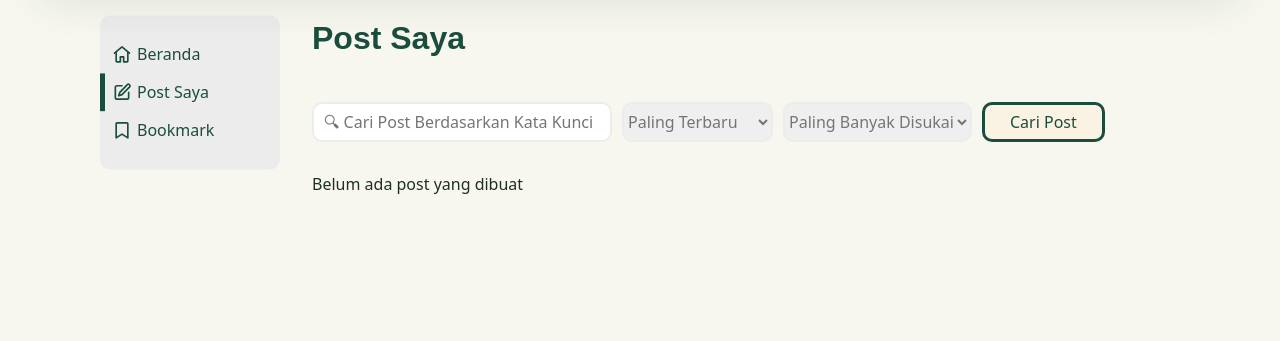
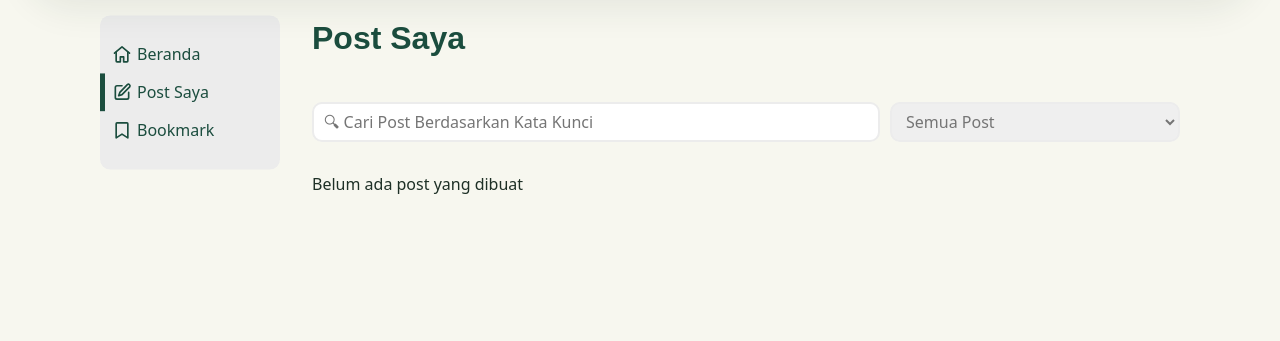
Before and after one commit to pbp-kelompok-b3/Floranity, a Django app: page /forum/post_saya/ in a window 1280 px wide. Shown: the part 115-456 px from the top of the page. Run offline with Django 5.2, Linux system fonts and the light colour scheme; data that the repository does not hold is empty.

Commit message:
feat: Creating tag for post and post search based on the post tag (Pertanyaan, Showcase, Tips)

```diff
--- a/forum/forms.py
+++ b/forum/forms.py
@@ -8,11 +8,13 @@
         fields = [
             "post_title",
             "post_body",
+            "tag"
         ]
 
         labels = {
             "post_title" : "Judul Post",
-            "post_body" : "Isi Post"
+            "post_body" : "Isi Post",
+            "tag" : "Tag Post"
         }
 
         widgets = {
--- a/forum/static/css/forum.css
+++ b/forum/static/css/forum.css
@@ -132,6 +132,50 @@ a {
     gap: 10px;
     margin-top: 40px;
 }
+
+.search-post__fields {
+    flex: 1 1 0;
+    min-width: 0;
+    display: flex;
+    gap: 10px;
+}
+
+.search-post__input,
+.search-post__filters select,
+.search-post__choice {
+    min-width: 0;           /* penting: supaya input boleh lebih kecil dari isi bawaannya */
+    box-sizing: border-box;
+    margin: 0;              /* jarak diatur oleh gap */
+    height: 40px;
+    padding-left: 10px;
+    border-color: var(--color-grey);
+    border-style: solid;
+    border-width: 2px;
+    border-radius: 10px;
+    transition: border-color 0.2s ease;
+}
+
+.search-post__input:focus,
+.search-post__filters select:focus,
+.search-post__choice:focus {
+    outline: none;
+    border-color: var(--color-text-muted);
+}
+
+.search-post__filters select,
+.search-post__choice {
+    color: #757575;
+}
+
+#post-container {
+    transition: opacity 0.4s ease;
+}
+
+#post-container.htmx-request {
+    opacity: 0.5;
+}
+
+
 /*
 --------------------------------------------
 Pengaturan Styling untuk Halaman Depan Forum
@@ -165,24 +209,25 @@ Pengaturan Styling untuk Halaman Depan Forum
     cursor: pointer;
 }
 
-.search-post__input {
-    flex: 1 1 0;            /* melebar/menyusut mengikuti ruang */
-    min-width: 0;           /* penting: supaya input boleh lebih kecil dari isi bawaannya */
-    max-width: 400px;
-    height: 40px;
-    box-sizing: border-box;
-    margin: 0;              /* jarak diatur oleh gap */
-    padding-left: 10px;
-    border-color: var(--color-grey);
-    border-style: solid;
-    border-width: 2px;
-    border-radius: 10px;
-    transition: border-color 0.2s ease;
+#home-page-search {
+    align-items: center;
 }
 
-.search-post__input:focus{
-    outline: none;
-    border-color: var(--color-text-muted);
+#home-page-search .search-post__fields {
+    flex-direction: column;
+}
+
+#home-page-search .search-post__filters {
+    display: flex;
+    gap: 10px;
+}
+
+#home-page-search .search-post__input {
+    max-width: 100%;
+}
+
+#home-page-search .search-post__filters select {
+    flex: 1 1 0;
 }
 
 
@@ -199,49 +244,42 @@ Pengaturan Styling untuk Halaman Post User
     margin-top: 40px;      /* pindahan dari margin-top di input */
 }
 
-#search-user-post .search-post__input {
-    flex: 1 1 200px;       /* searchbar melebar mengisi sisa ruang */
-    max-width: 300px;
-    min-width: 0;
-    height: 40px;
-    box-sizing: border-box;
-    padding-left: 10px;
-    border-color: var(--color-grey);
-    border-style: solid;
-    border-width: 2px;
-    border-radius: 10px;
-    margin-top: 0px;
-    margin-right: 0px;
-    transition: border-color 0.2s ease;
-}
-
-#search-user-post .search-post__input:focus {
-    outline: none;
-    border-color: var(--color-text-muted);
-}
-
-#search-user-post select {
-    height: 40px;
-    box-sizing: border-box;
-    border-color: var(--color-grey);
-    border-style: solid;
-    border-width: 2px;
-    border-radius: 10px;
-    color: #757575;
-    transition: border-color 0.2s ease;
-}
-
-#search-user-post select:focus {
-    outline: none;
-    border-color: var(--color-text-muted);
-}
-
 #search-user-post #forum-search-btn {
     padding: 5px 25px;
     height: 40px;
     font-weight: 500;
     justify-self: flex-end;
     margin-left: 0;        /* jarak sudah diatur oleh gap */
+}
+
+#search-user-post .search-post__input {
+    flex: 1 1 0;
+}
+
+#search-user-post .search-post__choice {
+    flex: 0.5 0.5 0;
+}
+
+
+/*
+-----------------------------------------
+Pengaturan Styling untuk Halaman Bookmark
+-----------------------------------------
+*/
+#search-bookmark-post {
+    display: flex;
+    align-items: center;   /* semua elemen sejajar secara vertikal */
+    flex-wrap: wrap;       /* tetap turun ke bawah kalau layar sempit */
+    gap: 10px;
+    margin-top: 40px;      /* pindahan dari margin-top di input */
+}
+
+#search-bookmark-post .search-post__input {
+    flex: 1 1 0;
+}
+
+#search-bookmark-post .search-post__choice {
+    flex: 0.5 0.5 0;
 }
 
 
@@ -640,19 +708,10 @@ Untuk tampilan mobile
     }
 
     .search-post__input,
+    .search-post__choice,
+    .search-post__filters select
     #forum-search-btn {
         height: 35px;
-    }
-
-    #search-user-post .search-post__input,
-    #search-user-post select,
-    #search-user-post #forum-search-btn {
-        height: 35px;
-    }
-
-    #forum-search-btn,
-    #search-user-post #forum-search-btn {
-        padding: 5px 10px;
     }
 
     #create-post-button {
--- a/forum/templates/forum/forum_page_user_post.html
+++ b/forum/templates/forum/forum_page_user_post.html
@@ -7,24 +7,20 @@
       id="search-user-post"
       hx-get="{% url 'forum:show_user_post' %}"
       hx-target="#post-container"
-      hx-trigger="keyup changed delay:300ms, submit">
-    <input class="search-post__input"
-           type="search"
-           name="content"
-           placeholder="🔍︎ Cari Post Berdasarkan Kata Kunci">
-    <select name="recent_post" class="search-post__recent">
-        <option value="most_recent">Paling Terbaru</option>
-        <option value="oldest">Paling Terdahulu</option>
-    </select>
-    <select name="most_likes" class="search-post__likes">
-        <option value="most_likes">Paling Banyak Disukai</option>
-        <option value="least_likes">Paling Sedikit Disukai</option>
-    </select>
-    <button class="button button-type-2"
-            id="forum-search-btn"
-            type="submit">
-            Cari Post
-    </button>
+      hx-trigger="input changed delay:300ms, submit"
+      hx-indicator="#post-container">
+    <div class="search-post__fields">
+        <input class="search-post__input"
+               type="search"
+               name="content"
+               placeholder="🔍︎ Cari Post Berdasarkan Kata Kunci">
+        <select class="search-post__choice" name="tag_filter">
+            <option value="" selected>Semua Post</option>
+            {% for value,label in tag_choices.items %}
+            <option value="{{ value }}">{{ label }}</option>
+            {% endfor %}
+        </select>
+    </div>
 </form>
 <div class="container" id="post-container">
     {% for post in post_list %}
--- a/forum/templates/forum/post.html
+++ b/forum/templates/forum/post.html
@@ -6,6 +6,7 @@
                 <span class="username">{{ post.author.username }}</span>
                 <span class="post-meta-separator"> &bull; </span>
                 <span class="post-date">{{ post.created_at | date:"j M Y" }}</span>
+                <span class="post-tag" id="tag-{{ post.tag }}">{{ post.get_tag_display }}</span>
             </p>
             {% url 'forum:show_user_post' as show_user_post_url %}
             {% if request.path == show_user_post_url %}
--- a/forum/templates/forum/post_page.html
+++ b/forum/templates/forum/post_page.html
@@ -10,6 +10,7 @@
                     <span class="username">{{ post.author.username }}</span>
                     <span class="post-meta-separator"> &bull; </span>
                     <span class="post-date">{{ post.created_at }}</span>
+                    <span class="post-tag" id="tag-{{ post.tag }}">{{ post.get_tag_display }}</span>
                 </p>
             </header>
             <div class="post-body">
--- a/forum/templates/forum/post_rows.html
+++ b/forum/templates/forum/post_rows.html
@@ -1,5 +1,5 @@
 {% for post in post_list %}
     {% include 'forum/post.html' %}
 {% empty %}
-    <p>Belum ada post yang dibuat</p>
+    <p>Tidak ada post yang cocok dengan pencarian</p>
 {% endfor %}
--- a/forum/views.py
+++ b/forum/views.py
@@ -15,6 +15,7 @@ def show_forum(request: HttpRequest):
     context["form"] = PostForm()
     context["page_title"] = "Buat Post"
     context["is_editing_post"] = False
+    context['tag_choices'] = Post.TAG_CHOICES
     return render(request, 'forum/forum_page_home.html', context)
 
 # Request handler untuk menampilkan page semua post milik user
@@ -29,6 +30,7 @@ def show_user_post(request: HttpRequest):
 
     context['page_title'] = "Edit Post"
     context['is_editing_post'] = True
+    context["tag_choices"] = Post.TAG_CHOICES
     return render(request, 'forum/forum_page_user_post.html', context)
 
 # Request handler untuk menampilkan page semua post yang disimpan oleh user (bookmarked post)
@@ -37,6 +39,7 @@ def show_bookmarked_post(request: HttpRequest):
     if request.headers.get("HX-Request"):
         return render(request, 'forum/post_rows.html', context)
 
+    context["tag_choices"] = Post.TAG_CHOICES
     return render(request, "forum/forum_page_bookmark.html", context)
 
 # Request handler untuk menampilkan page dari post
@@ -107,6 +110,11 @@ def get_post_queryset(request: HttpRequest, show_user_only: bool = False):
                 Q(post_title__icontains=word) |
                 Q(post_body__icontains=word)
             )
+
+    # Untuk sorting berdasarkan value select "tag_filter"
+    q = request.GET.get("tag_filter", "").strip()
+    if q:
+        all_post = all_post.filter(tag=q)
 
     # Untuk sorting berdasarkan value select "recent_post"
     q = request.GET.get("recent_post", "").strip()
```
Also changed, not shown: other parts of forum/static/css/forum.css (+32 -2 lines), forum/models.py (+7 -0 lines), forum/templates/forum/forum_page_bookmark.html (+14 -10 lines), forum/templates/forum/forum_page_home.html (+26 -6 lines), forum/migrations/0012_post_tag.py (added), forum/migrations/0013_alter_post_tag.py (added).
